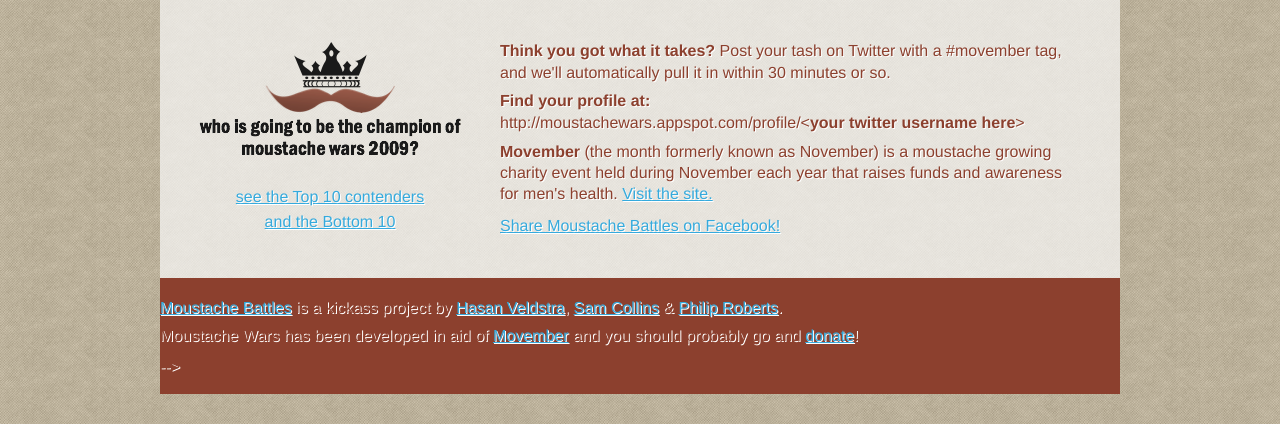
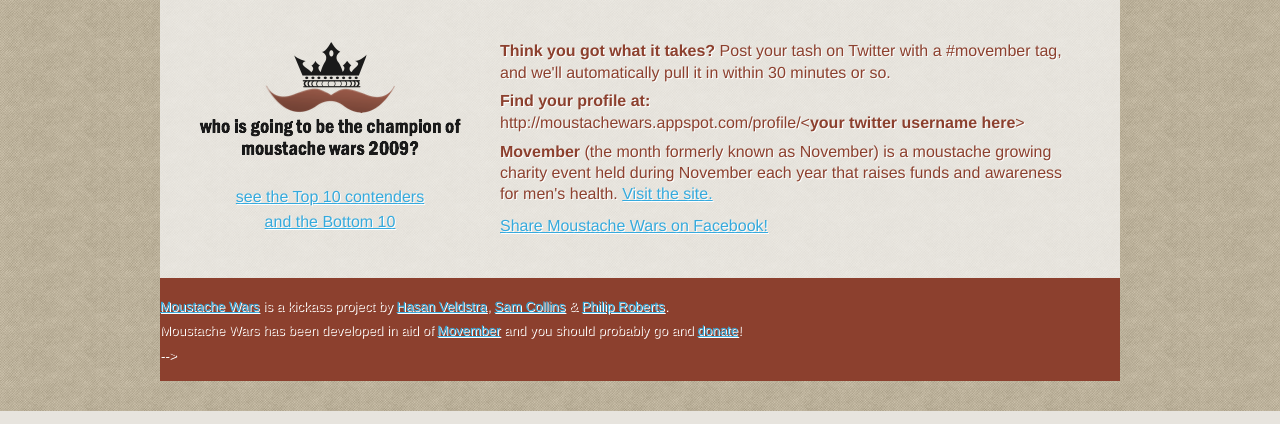
Before and after one commit to latentflip/Mowars, a Django app: template templates/index.html in a window 1280 px wide. Shown: the part 719-1143 px from the top of the page. Run offline with Django 3.2, Linux system fonts and the light colour scheme; the template is opened without the code that fills it, so the values that code supplies are empty.

Commit message:
battles => wars.

```diff
--- a/stylesheets/base.css
+++ b/stylesheets/base.css
@@ -110,7 +110,7 @@ p {
 	}
 
 #foot {
-    font-size: 12pt;
+    font-size: 10pt;
 	background: #8c402e;
 	margin-bottom: 30px;
 	padding-top: 20px;
--- a/templates/base.html
+++ b/templates/base.html
@@ -22,7 +22,7 @@
 
   <div id="foot" class="container_16"
     <div id="footer" class="grid_16">
-        <p><a href="http://twitter.com/moustachewars">Moustache Battles</a> is a kickass project by <a href="http://twitter.com/hasanv">Hasan Veldstra</a>, <a href="http://twitter.com/smcllns">Sam Collins</a> &amp; <a href="http://twitter.com/philip_roberts">Philip Roberts</a>.</p>
+        <p><a href="http://twitter.com/moustachewars">Moustache Wars</a> is a kickass project by <a href="http://twitter.com/hasanv">Hasan Veldstra</a>, <a href="http://twitter.com/smcllns">Sam Collins</a> &amp; <a href="http://twitter.com/philip_roberts">Philip Roberts</a>.</p>
         <!--><p>Moustache Wars has been developed in aid of <a href="http://uk.movember.com/">Movember</a> and you should probably go and <a href="http://uk.movember.com/donate/">donate</a>!</p>-->
     </div>
     <div class="clear"></div>
--- a/templates/index.html
+++ b/templates/index.html
@@ -33,7 +33,7 @@
           <p><strong>Find your profile at:<br/></strong> http://moustachewars.appspot.com/profile/&lt;<b>your twitter username here</b>&gt;</p>
           <p><strong>Movember</strong> (the month formerly known as November) is a moustache growing charity event held during November each year that raises funds and awareness for men's health. <a href="http://www.movember.com/">Visit the site.</a></p>
 
-          <a name="fb_share" type="button_count" share_url="http://moustachewars.appspot.com" href="http://www.facebook.com/sharer.php">Share Moustache Battles on Facebook!</a>
+          <a name="fb_share" type="button_count" share_url="http://moustachewars.appspot.com" href="http://www.facebook.com/sharer.php">Share Moustache Wars on Facebook!</a>
           <script src="http://static.ak.fbcdn.net/connect.php/js/FB.Share" type="text/javascript"></script>
         </div>
         <div class="clear"></div>
```
